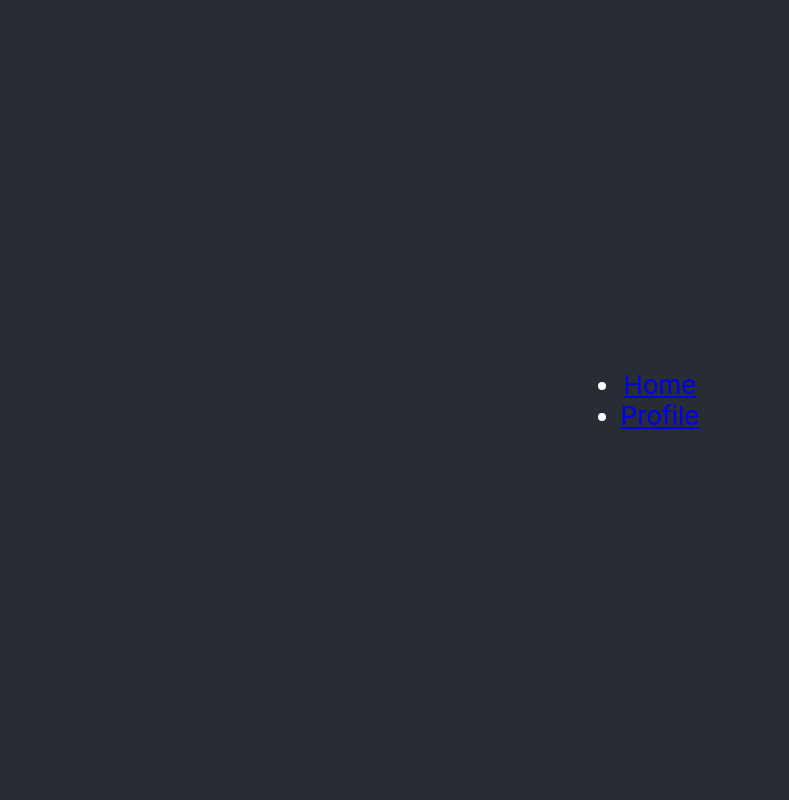
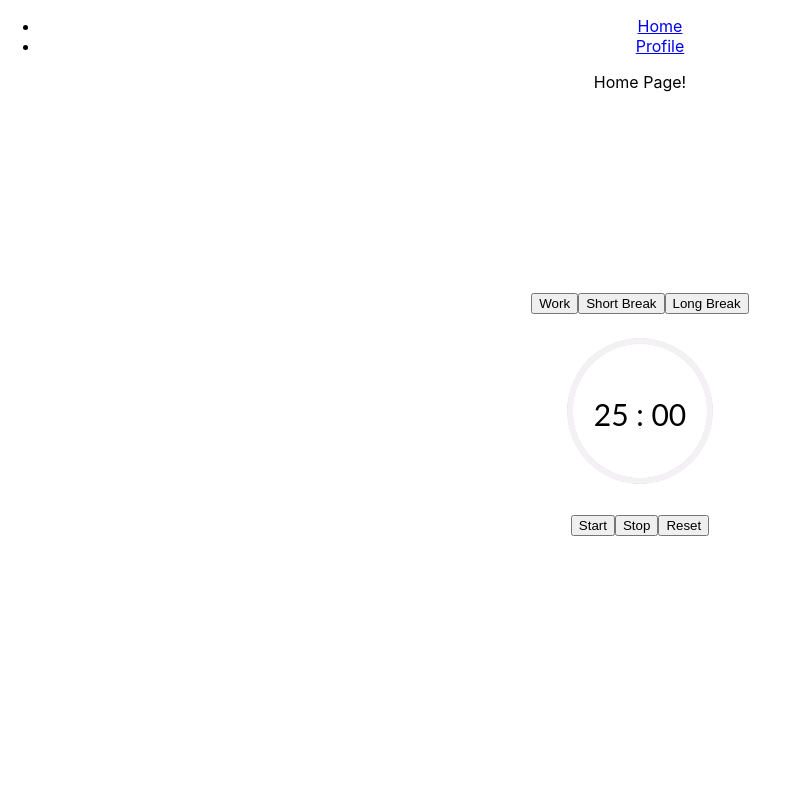
Before and after one commit to e-zou/Timer, a React (Create React App) app in the folder timer/: page / in a window 1280 px wide. Shown: the top 800 px of the page, without its empty margins (0-789 px from the left). Built offline with nearby package versions, Linux system fonts and the light colour scheme.

Commit message:
added routes to everything

```diff
--- a/timer/src/App.js
+++ b/timer/src/App.js
@@ -1,6 +1,5 @@
 import React from 'react';
 import './App.css';
-import Timer from './Timer.js'
 import MainPage from './Components/mainpage.js';
 import Header from './Components/header.js';
 import { BrowserRouter } from 'react-router-dom';
@@ -9,11 +8,11 @@
   return (
     <BrowserRouter>
     <div className="App">
-      <header className="App-header">
+
         <Header/>
         <MainPage />
-      </header>
-      <Timer/>
+
+
     </div>
     </BrowserRouter>
   );
--- /dev/null
+++ b/timer/src/Components/homePage/home.js
@@ -0,0 +1,18 @@
+import React from 'react';
+import Timer from './Timer.js';
+
+export default class Profile extends React.Component {
+
+
+    render () {
+        return (
+
+        <div>
+             <header>Home Page!</header>
+              <Timer />
+        </div>
+
+        );
+    }
+
+}
--- a/timer/src/Components/mainpage.js
+++ b/timer/src/Components/mainpage.js
@@ -1,7 +1,7 @@
 import React from 'react';
 import {Switch, Route} from "react-router-dom";
-import Profile from './profile.js';
-
+import Profile from './profilePage/profile.js';
+import Home from './homePage/home.js';
 
 export default class MainPage extends React.Component {
 
@@ -9,7 +9,7 @@
         return (
         <main>
             <Switch>
-                <Route exact path='/' /* component={TimeRanges.js} *//>
+                <Route exact path='/' component={Home}/>
                 <Route exact path='/profile' component = {Profile}/>
             </Switch>
         </main>
```
Also changed, not shown: timer/src/Components/homePage/Timer.css (renamed from timer/src/Timer.css), timer/src/Components/homePage/Timer.js (renamed from timer/src/Timer.js), timer/src/Components/homePage/TimerCircle.js (renamed from timer/src/TimerCircle.js), timer/src/Components/profilePage/profile.js (renamed from timer/src/Components/profile.js).
